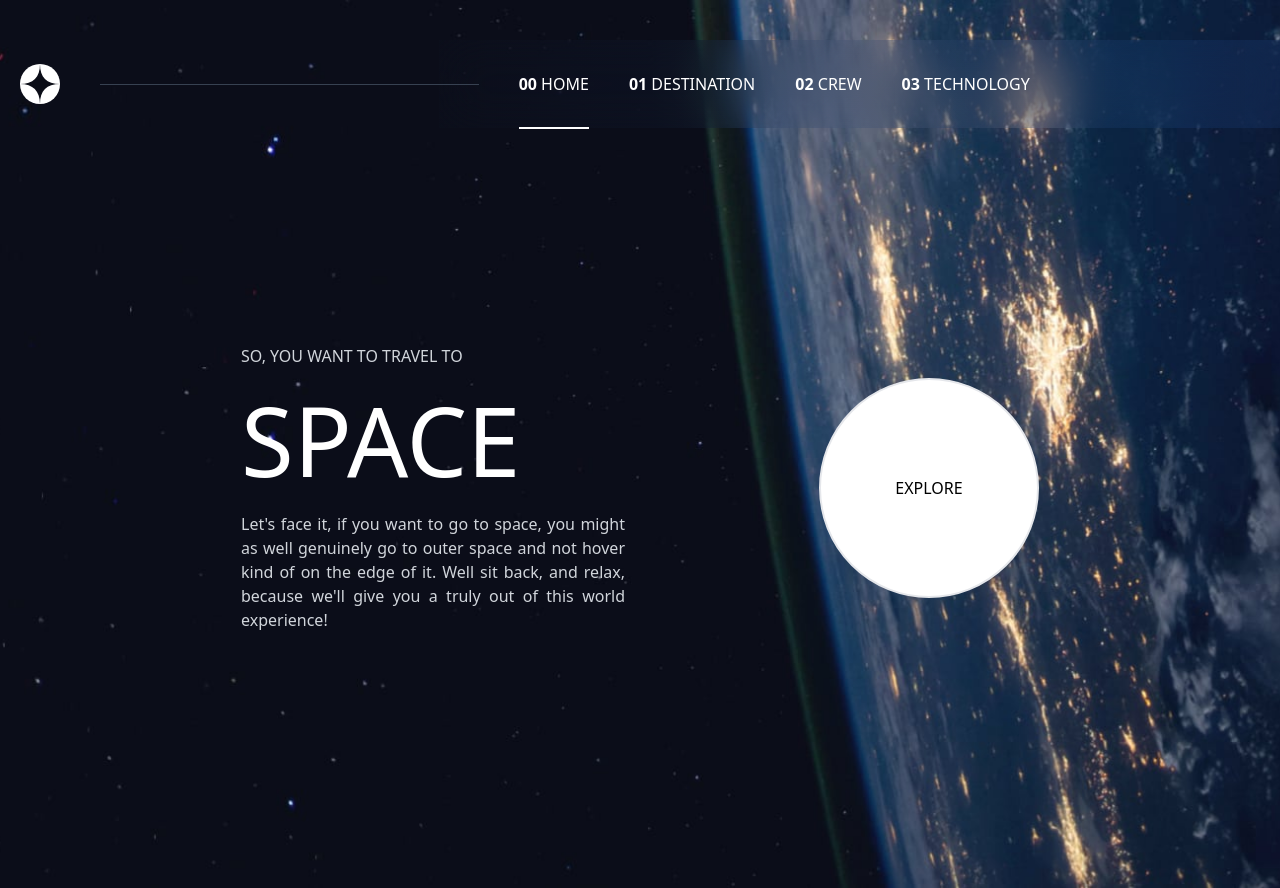
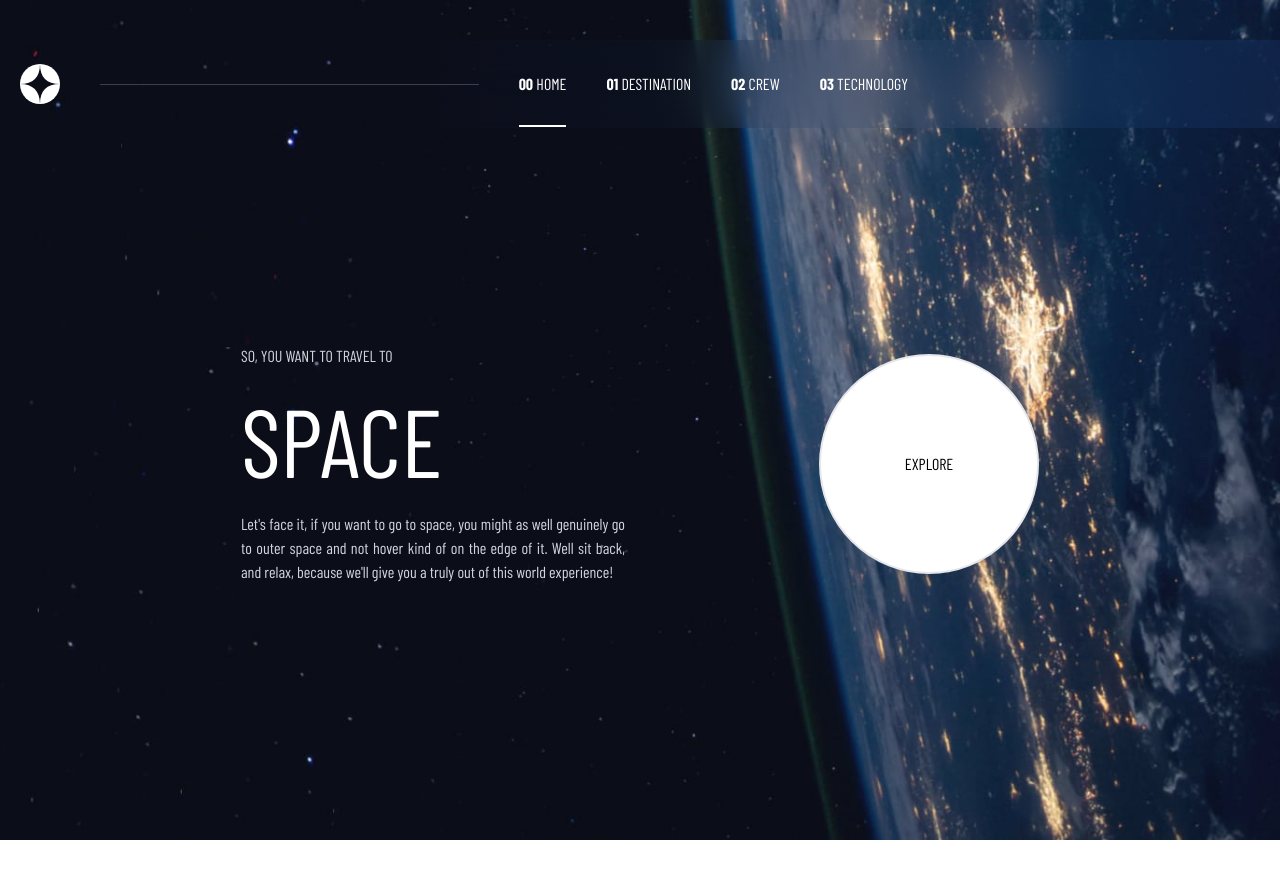
Before and after one commit to Chukstev/Space-Tourism, a React (Vite) app: page / in a window 1280 px wide. After the commit the page ends 840 px from the top, so only its background shows below. Built offline with nearby package versions, Linux system fonts and the light colour scheme.

Commit message:
added font styling

```diff
--- a/index.html
+++ b/index.html
@@ -4,6 +4,7 @@
     <meta charset="UTF-8" />
     <link rel="icon" type="image/svg+xml" href="/vite.svg" />
     <meta name="viewport" content="width=device-width, initial-scale=1.0" />
+    <link href="https://fonts.googleapis.com/css2?family=Barlow+Condensed:wght@400;700&display=swap" rel="stylesheet">
     <title>Space Tourism</title>
   </head>
   <body>
--- a/src/index.css
+++ b/src/index.css
@@ -1,3 +1,7 @@
 @tailwind base;
 @tailwind components;
 @tailwind utilities;
+
+body {
+  @apply font-sans;
+}
--- a/tailwind.config.js
+++ b/tailwind.config.js
@@ -2,7 +2,11 @@
 export default {
   content: ["./index.html", "./src/**/*.{js,ts,jsx,tsx}"],
   theme: {
-    extend: {},
+    extend: {
+      fontFamily: {
+        sans: ["'Barlow Condensed'", "sans-serif"],
+      },
+    },
   },
   plugins: [],
 };
```
